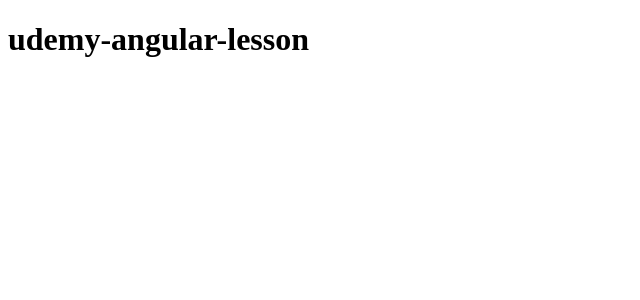
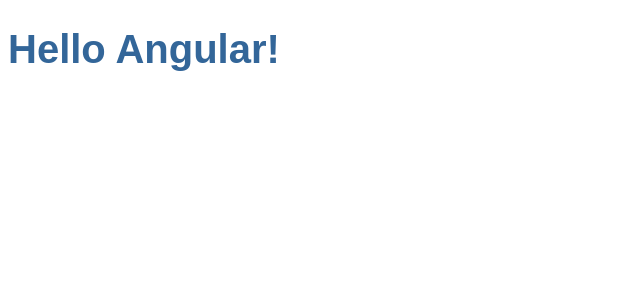
Before and after one commit to TakanoriOkawa/udemy-angular-lesson, an Angular app: page / in a window 1280 px wide. Shown: the top 300 px of the page, without its empty margins (0-640 px from the left). Built offline with nearby package versions, Linux system fonts and the light colour scheme.

Commit message:
変数を変更

```diff
--- a/src/app/app.component.css
+++ b/src/app/app.component.css
@@ -0,0 +1,5 @@
+h1{
+  color: #369;
+  font-family: Arial, Helvetica, sans-serif;
+  font-size: 250%;
+}
--- a/src/app/app.component.ts
+++ b/src/app/app.component.ts
@@ -6,5 +6,6 @@
   styleUrls: ['./app.component.css']
 })
 export class AppComponent {
-  title = 'udemy-angular-lesson';
+  // テンプレートに流し込む値をここで設定
+  title = 'Hello Angular!';
 }
```
